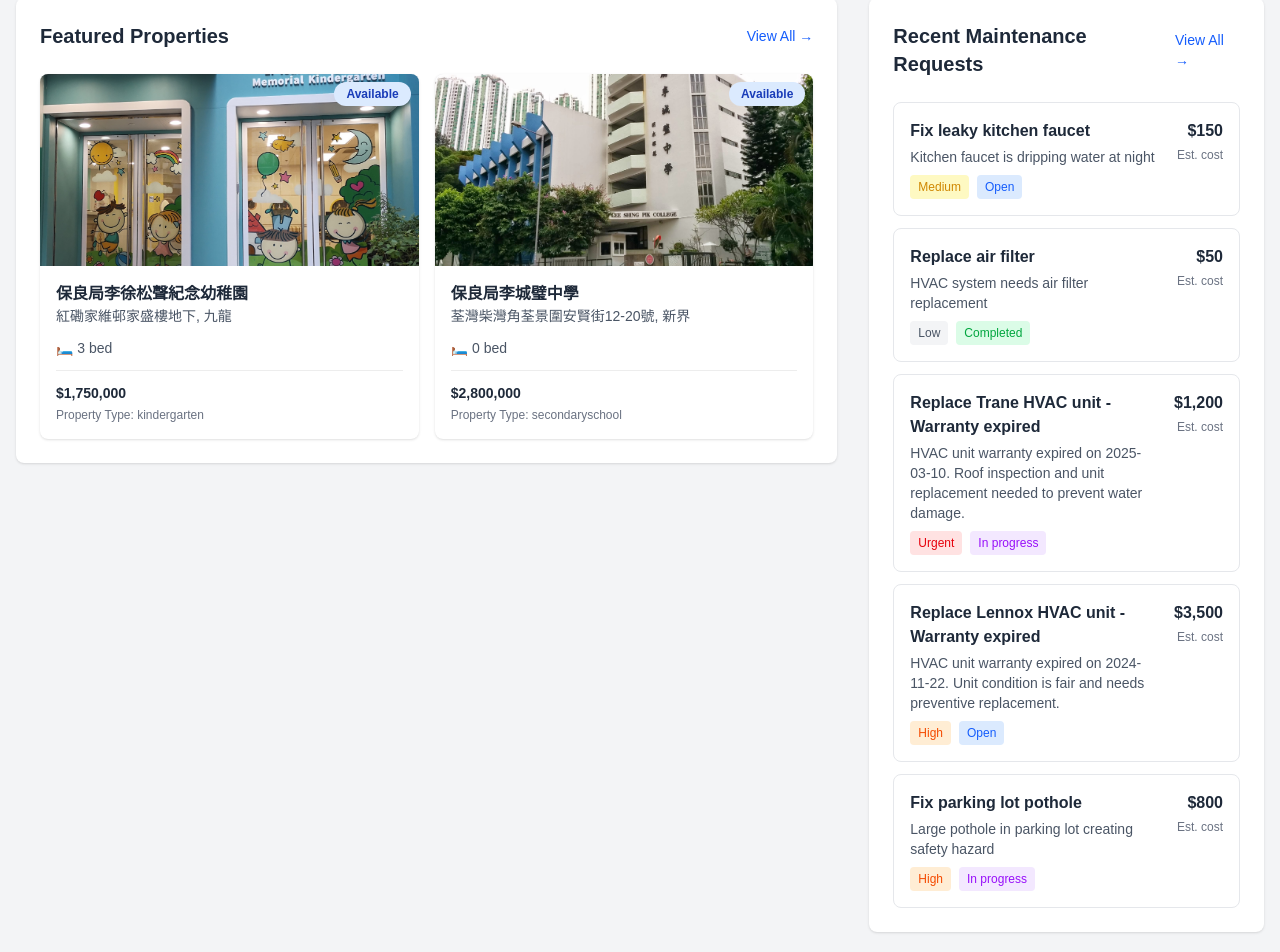
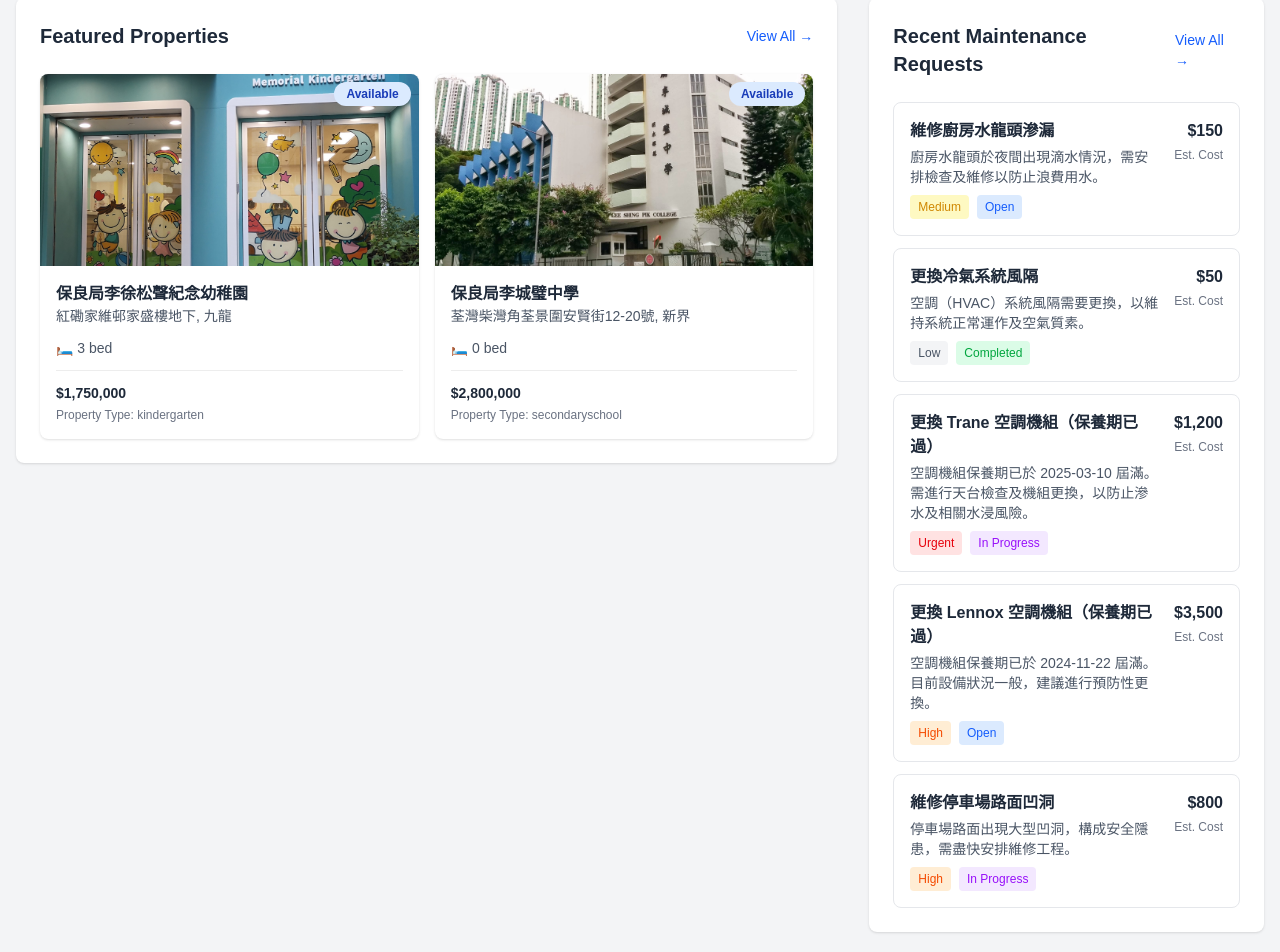
Before and after one commit to ivan-mf-suen/pms-app, a Next.js app: page / in a window 1280 px wide. Shown: the part 399-1351 px from the top of the page. Built offline with nearby package versions, Linux system fonts and the light colour scheme; sample sign-in values are in the browser's storage.

Commit message:
- change transaltion - Ui update

```diff
--- a/src/app/inventory/[id]/page.tsx
+++ b/src/app/inventory/[id]/page.tsx
@@ -257,7 +257,7 @@
                 href="/inventory"
                 className="px-4 py-2 bg-gray-200 text-gray-800 rounded-lg hover:bg-gray-300 transition"
               >
-                {t('backTo')} {t('inventory')}
+                {t('backToInventory')}
               </Link>
             </div>
           </div>
--- a/src/app/maintenance/[id]/page.tsx
+++ b/src/app/maintenance/[id]/page.tsx
@@ -184,7 +184,7 @@
 
   const maintenanceStatusColors: Record<string, string> = {
     pending_approval: 'bg-yellow-100 text-yellow-800',
-    approved: 'bg-green-100 text-green-800',
+    approved: 'bg-orange-100 text-orange-800',
     open: 'bg-blue-100 text-blue-800',
     in_progress: 'bg-purple-100 text-purple-800',
     completed: 'bg-green-100 text-green-800',
--- a/src/app/maintenance/page.tsx
+++ b/src/app/maintenance/page.tsx
@@ -51,6 +51,8 @@
   };
 
   const statusColors: Record<string, string> = {
+    pending_approval: 'bg-yellow-100 text-yellow-800',
+    approved: 'bg-orange-100 text-orange-800',
     open: 'bg-blue-100 text-blue-800',
     in_progress: 'bg-purple-100 text-purple-800',
     completed: 'bg-green-100 text-green-800',
--- a/src/components/MaintenanceList.tsx
+++ b/src/components/MaintenanceList.tsx
@@ -1,5 +1,6 @@
 'use client';
 
+import { useI18n } from '@/contexts/I18nContext';
 import { MaintenanceRequest } from '@/lib/mockData';
 
 interface MaintenanceListProps {
@@ -21,8 +22,10 @@
 };
 
 export default function MaintenanceList({ requests }: MaintenanceListProps) {
+  const { t } = useI18n();
+
   const getStatusLabel = (status: string) => {
-    return status.charAt(0).toUpperCase() + status.slice(1).replace('_', ' ');
+    return t(`maintenanceStatus_${status}`)
   };
 
   return (
@@ -41,7 +44,7 @@
                 <p className="text-sm text-gray-600 mt-1">{request.description}</p>
                 <div className="flex gap-2 mt-2 flex-wrap">
                   <span className={`text-xs px-2 py-1 rounded ${priorityColors[request.priority]}`}>
-                    {request.priority.charAt(0).toUpperCase() + request.priority.slice(1)}
+                    {t(`priority_${request.priority}`)}
                   </span>
                   <span className={`text-xs px-2 py-1 rounded ${statusColors[request.status]}`}>
                     {getStatusLabel(request.status)}
@@ -52,7 +55,7 @@
                 <p className="font-semibold text-gray-800">
                   ${request.estimatedCost.toLocaleString()}
                 </p>
-                <p className="text-xs text-gray-500 mt-1">Est. cost</p>
+                <p className="text-xs text-gray-500 mt-1">{t('estimatedCost')}</p>
               </div>
             </div>
           </div>
--- a/src/lib/i18n.ts
+++ b/src/lib/i18n.ts
@@ -114,6 +114,7 @@
     viewDetails: 'View Details',
     viewAllPropertyInventory: 'View All Property Inventory',
     viewInventory: 'View Inventory',
+    backToInventory: 'Back to Inventory',
 
     // Work Orders
     workOrder: 'Work Order',
@@ -397,6 +398,7 @@
     viewDetails: '查看詳情',
     viewAllPropertyInventory: '查看所有資產庫存',
     viewInventory: '查看庫存',
+    backToInventory: '返回庫存',
 
     // Work Orders
     workOrder: '工作單',
--- a/src/lib/mockData.ts
+++ b/src/lib/mockData.ts
@@ -285,8 +285,8 @@
  {
   id: 'maint-001',
   propertyId: 'prop-001',
-    title: 'Fix leaky kitchen faucet',
-    description: 'Kitchen faucet is dripping water at night',
+  title: '維修廚房水龍頭滲漏',
+  description: '廚房水龍頭於夜間出現滴水情況，需安排檢查及維修以防止浪費用水。',
   priority: 'medium',
   status: 'open',
   createdDate: '2024-03-15',
@@ -295,8 +295,8 @@
 {
   id: 'maint-002',
   propertyId: 'prop-002',
-    title: 'Replace air filter',
-    description: 'HVAC system needs air filter replacement',
+  title: '更換冷氣系統風隔',
+  description: '空調（HVAC）系統風隔需要更換，以維持系統正常運作及空氣質素。',
   priority: 'low',
   status: 'completed',
   createdDate: '2024-02-28',
@@ -308,8 +308,8 @@
 {
   id: 'maint-003',
   propertyId: 'prop-002',
-    title: 'Replace Trane HVAC unit - Warranty expired',
-    description: 'HVAC unit warranty expired on 2025-03-10. Roof inspection and unit replacement needed to prevent water damage.',
+  title: '更換 Trane 空調機組（保養期已過）',
+  description: '空調機組保養期已於 2025-03-10 屆滿。需進行天台檢查及機組更換，以防止滲水及相關水浸風險。',
   priority: 'urgent',
   status: 'in_progress',
   createdDate: '2024-03-10',
@@ -319,8 +319,8 @@
 {
   id: 'maint-004',
   propertyId: 'prop-002',
-    title: 'Replace Lennox HVAC unit - Warranty expired',
-    description: 'HVAC unit warranty expired on 2024-11-22. Unit condition is fair and needs preventive replacement.',
+  title: '更換 Lennox 空調機組（保養期已過）',
+  description: '空調機組保養期已於 2024-11-22 屆滿。目前設備狀況一般，建議進行預防性更換。',
   priority: 'high',
   status: 'open',
   createdDate: '2024-03-12',
@@ -330,8 +330,8 @@
 {
   id: 'maint-005',
   propertyId: 'prop-002',
-    title: 'Fix parking lot pothole',
-    description: 'Large pothole in parking lot creating safety hazard',
+  title: '維修停車場路面凹洞',
+  description: '停車場路面出現大型凹洞，構成安全隱患，需盡快安排維修工程。',
   priority: 'high',
   status: 'in_progress',
   createdDate: '2024-03-14',
```
Lines whose indentation alone changed are shown as unchanged.
